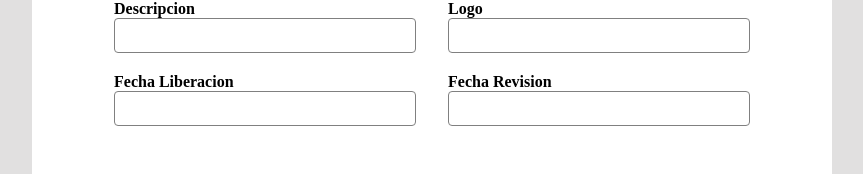
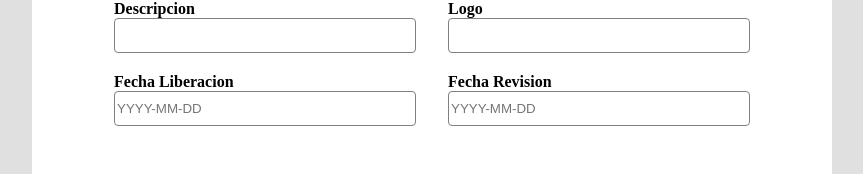
Before and after one commit to gingerrl/challenge-angular, an Angular app: page /form in a window 1280 px wide. Shown: the part 245-419 px from the top of the page, without its empty margins (208-1071 px from the left). Built offline with nearby package versions, Linux system fonts and the light colour scheme.

Commit message:
fix: format date

```diff
--- a/src/app/components/table-list/table-list.component.html
+++ b/src/app/components/table-list/table-list.component.html
@@ -12,8 +12,8 @@
             <td><img class="image" src={{item.logo}} alt={{item.name}}></td>
             <td>{{item.name}}</td>
             <td>{{item.description}}</td>
-            <td>{{item.date_release}}</td>
-            <td>{{item.date_revision}}</td>
+            <td>{{item.date_release | date:'YYYY-MM-d': 'UTC'}}</td>
+            <td>{{item.date_revision | date:'YYYY-MM-d':'UTC'}}</td>
             <td>
                 <span class="dropdown">
                     <!-- <button class="">Dropdown</button> -->
--- a/src/app/views/card-form/card-form.component.html
+++ b/src/app/views/card-form/card-form.component.html
@@ -43,7 +43,7 @@
             <label for="date_release">Fecha Liberacion</label>
             <input
                 [ngClass]="form.get('date_release')?.errors && form.get('date_release')?.touched ? 'input-error' : ''"
-                name="date_release" formControlName="date_release" />
+                name="date_release" formControlName="date_release" placeholder="YYYY-MM-DD"/>
             <div class="color-text" *ngIf="form.get('date_release')?.errors && form.get('date_release')?.touched">
                 <small *ngIf="form.get('date_release')?.hasError('required')">Fecha Liberacion es requerido</small>
             </div>
@@ -52,7 +52,7 @@
             <label for="date_revision">Fecha Revision</label>
             <input
                 [ngClass]="form.get('date_revision')?.errors && form.get('date_revision')?.touched ? 'input-error' : ''"
-                name="date_revision" formControlName="date_revision" />
+                name="date_revision" formControlName="date_revision" placeholder="YYYY-MM-DD"/>
             <div class="color-text" *ngIf="form.get('date_revision')?.errors && form.get('date_revision')?.touched">
                 <small *ngIf="form.get('date_revision')?.hasError('required')">Fecha Revision es requerido</small>
             </div>
--- a/src/app/views/card-form/card-form.component.ts
+++ b/src/app/views/card-form/card-form.component.ts
@@ -3,6 +3,7 @@ import { FormGroup, FormBuilder, Validators } from '@angular/forms';
 import { Router } from '@angular/router';
 import { CardFormService } from '../../services/card-form.service';
 import { ListCard } from '../../models/data-list.models';
+import { formatDate } from '@angular/common';
 
 @Component({
   selector: 'app-card-form',
@@ -93,8 +94,8 @@ export class CardFormComponent implements OnInit {
       name: item.name,
       description: item.description,
       logo: item.logo,
-      date_release: item.date_release,
-      date_revision: item.date_revision
+      date_release: formatDate(item.date_release, 'YYYY-MM-dd', 'en','UTC') ,
+      date_revision: formatDate(item.date_revision, 'YYYY-MM-dd', 'en', 'UTC')
     })
   }
   handleBack() {
```
